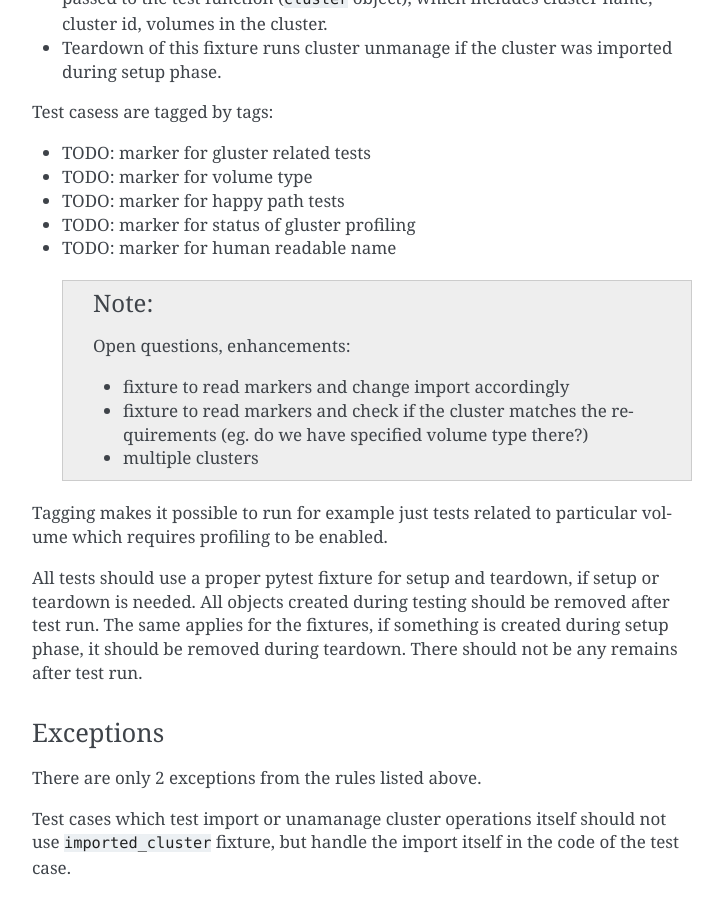
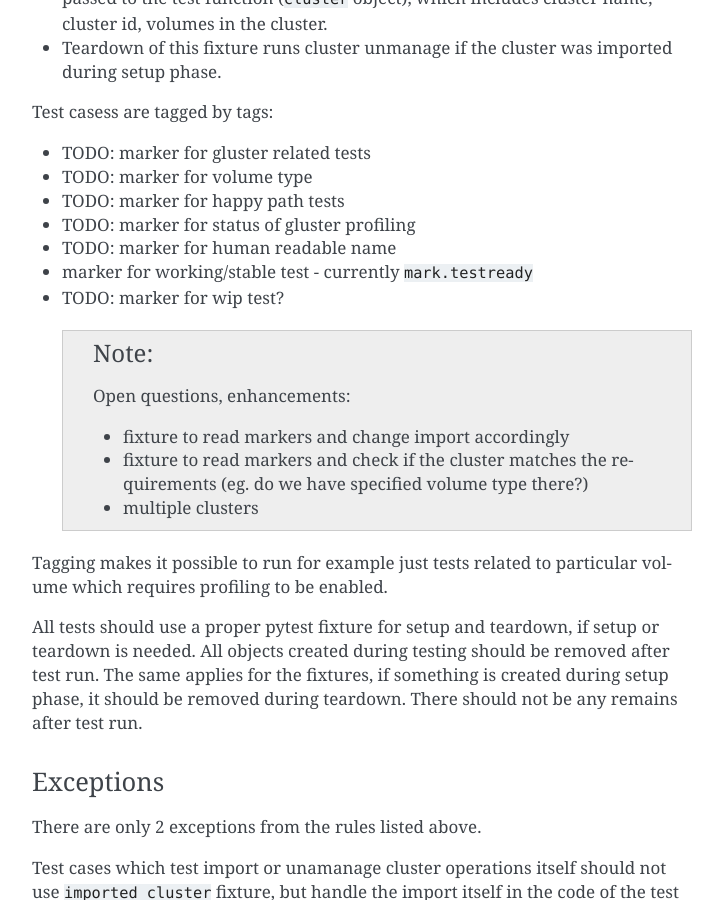
Before and after one commit to usmqe/usmqe-tests, a Sphinx documentation site: the page built from docs/test_development.rst, in a window 1280 px wide and 900 px high, scrolled down 2062 px. Shown: the whole window, without its empty margins (388-1111 px from the left). Built offline with Sphinx 7.4.7, drawn with Linux system fonts in a browser that asks for light colours.

Commit message:
add markers based on dahorak's comment

```diff
--- a/docs/test_development.rst
+++ b/docs/test_development.rst
@@ -114,6 +114,8 @@ Test casess are tagged by tags:
 * TODO: marker for happy path tests
 * TODO: marker for status of gluster profiling
 * TODO: marker for human readable name
+* marker for working/stable test - currently ``mark.testready``
+* TODO: marker for wip test?
 
  .. note::
 
```
